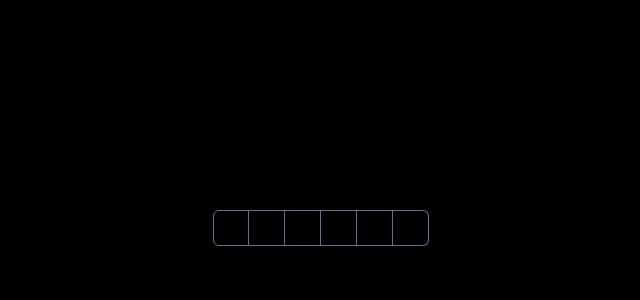
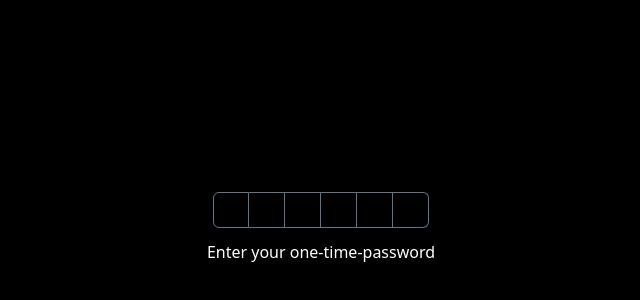
Before and after one commit to tarunpotnuru18/auth-brett, a React (Vite) app in the folder frontend/: page /verify-email in a window 1280 px wide. Shown: the part 172-472 px from the top of the page, without its empty margins (319-959 px from the left). Built offline with nearby package versions, Linux system fonts and the light colour scheme.

Commit message:
small imporvement to verify email page

```diff
--- a/frontend/src/pages/Verify-otp.jsx
+++ b/frontend/src/pages/Verify-otp.jsx
@@ -13,7 +13,7 @@ export function VerifyOtp() {
   return (
     <>
       <div className=" min-h-screen flex justify-center items-center flex-col bg-black ">
-        <div className="text-white ">{value}</div>
+
         <InputOTP
           maxLength={6}
           onChange={(value) => {
@@ -29,6 +29,7 @@ export function VerifyOtp() {
             <InputOTPSlot index={5} />
           </InputOTPGroup>
         </InputOTP>
+        <div className="text-white mt-3">{value==""?"Enter your one-time-password":`You entered: ${value}`}</div>
       </div>
     </>
   );
```
